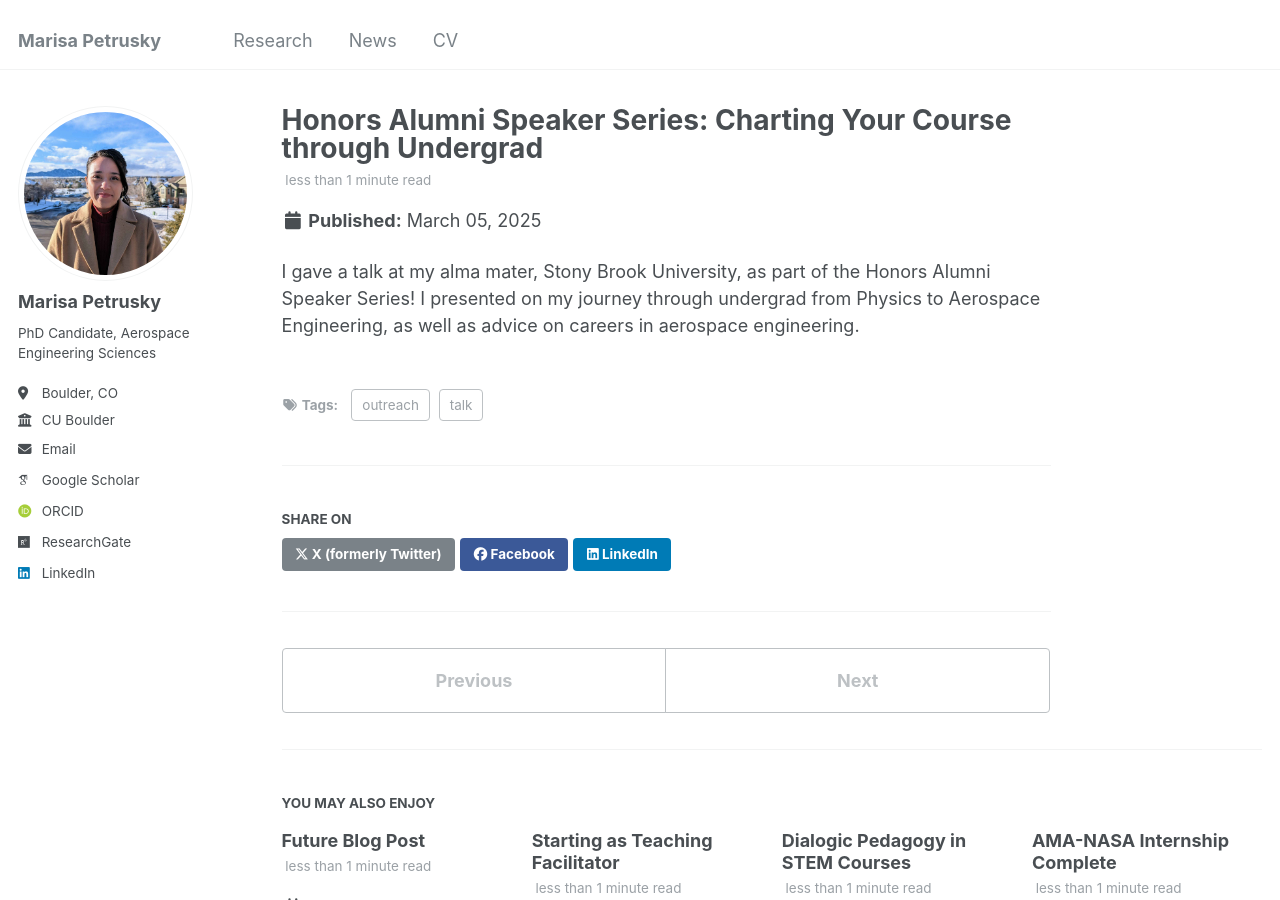
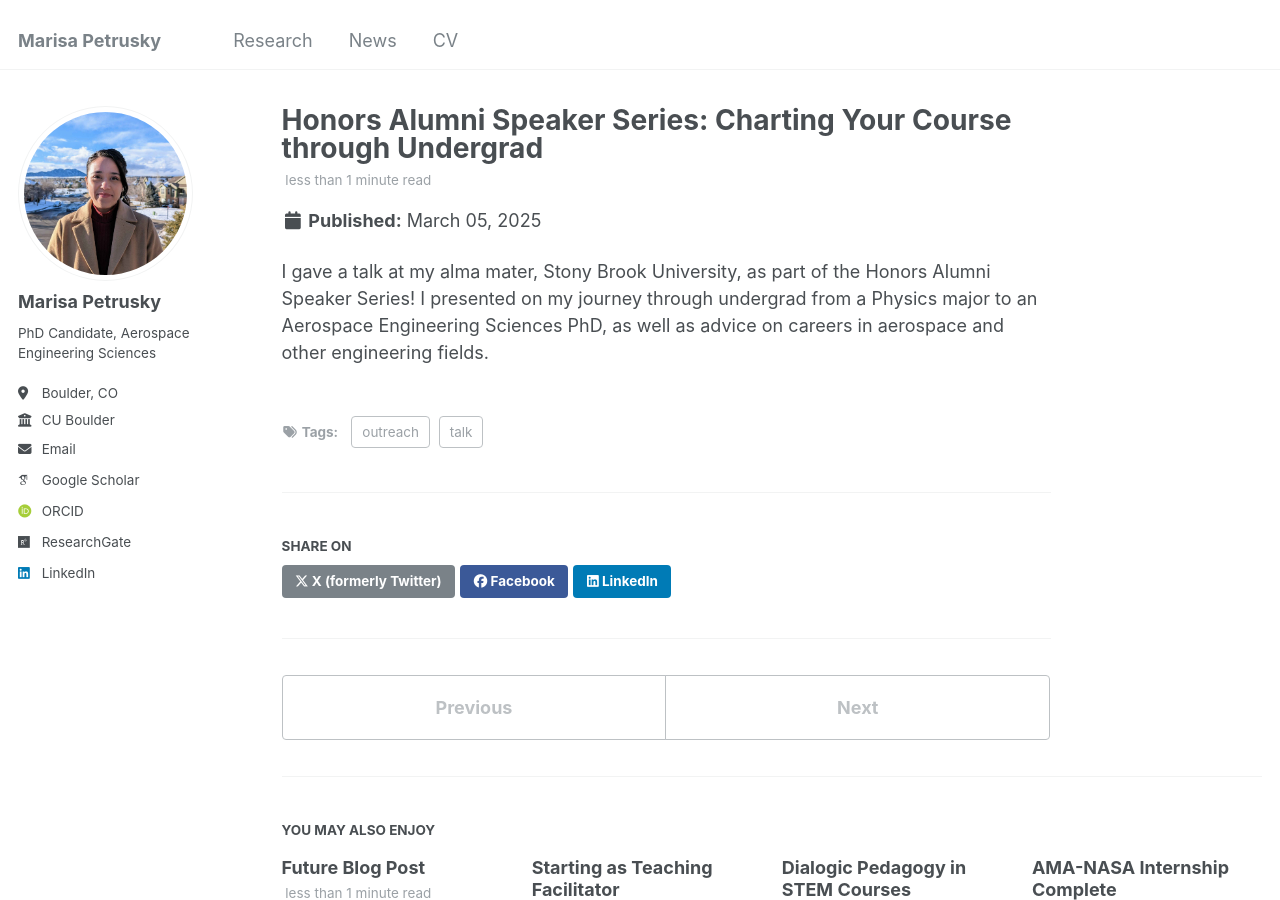
Before and after one commit to marisapetrusky/marisapetrusky.github.io, a Jekyll site: the page built from _posts/2025-03-05-blog-post.md, in a window 1280 px wide and 900 px high. Built offline with Jekyll 4.4.1, drawn with Linux system fonts in a browser that asks for light colours; some web fonts are replaced.

Commit message:
Update 2025-03-05-blog-post.md

```diff
--- a/_posts/2025-03-05-blog-post.md
+++ b/_posts/2025-03-05-blog-post.md
@@ -7,4 +7,4 @@ tags:
   - talk
 ---
 
-I gave a talk at my alma mater, Stony Brook University, as part of the Honors Alumni Speaker Series! I presented on my journey through undergrad from Physics to Aerospace Engineering, as well as advice on careers in aerospace engineering.
+I gave a talk at my alma mater, Stony Brook University, as part of the Honors Alumni Speaker Series! I presented on my journey through undergrad from a Physics major to an Aerospace Engineering Sciences PhD, as well as advice on careers in aerospace and other engineering fields.
```
